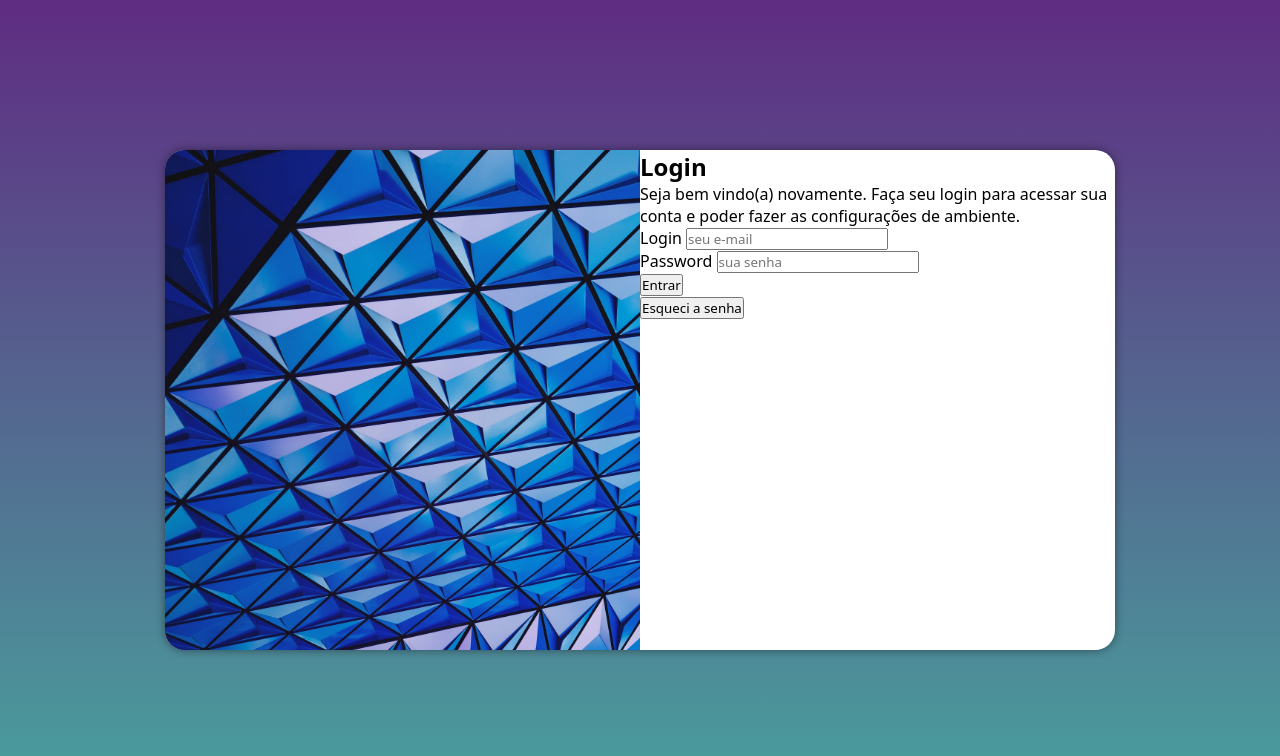
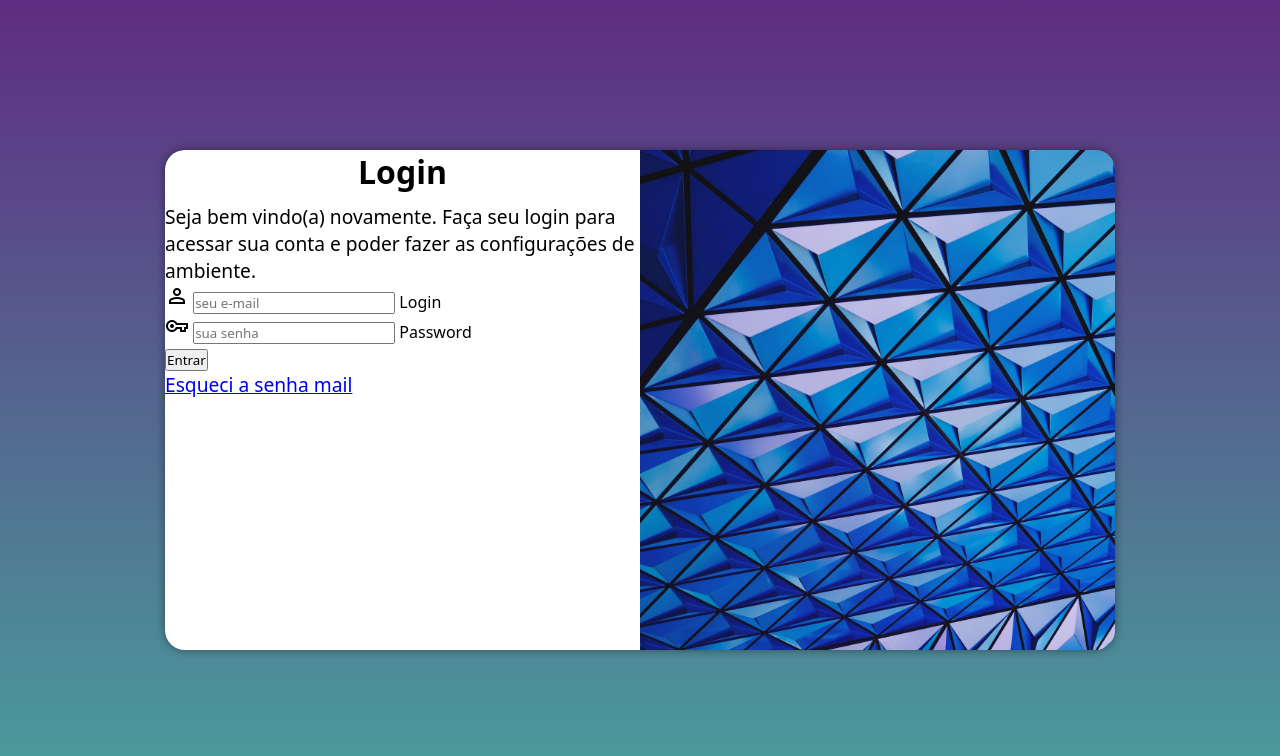
Before and after one commit to alvescamila87/projeto-login, a plain HTML site: page index.html in a window 1280 px wide. Drawn offline with nearby package versions, Linux system fonts and the light colour scheme.

Commit message:
update material icons form

```diff
--- a/css/media-query.css
+++ b/css/media-query.css
@@ -42,13 +42,21 @@ Grandes telas: acima de 1200px
     }
 
     section#login > div#imagem {
-        float: left;
+        float: right;
         width: 50%;
         height: 100%;
     }
 
     section#login > div#formulario {
-        float: right;
+        float: left;
         width: 50%;
     }
+
+    div#formulario > h1 {
+        font-size: 2em;
+    }
+
+    div#formulario > p {
+        font-size: 1.2em;
+    }
 }
--- a/css/style.css
+++ b/css/style.css
@@ -54,3 +54,12 @@ section#login > div#formulatio {
     padding: 10px;
     background-color: black;
 }
+
+div#formulario > h1 {
+    text-align: center;
+    margin-bottom: 10px;
+}
+
+div#formulario > p {
+    font-size: .8em;
+}
--- a/index.html
+++ b/index.html
@@ -4,6 +4,7 @@
     <meta charset="UTF-8">
     <meta http-equiv="X-UA-Compatible" content="IE=edge">
     <meta name="viewport" content="width=device-width, initial-scale=1.0">
+    <link rel="stylesheet" href="https://fonts.googleapis.com/css2?family=Material+Symbols+Outlined:opsz,wght,FILL,GRAD@20..48,100..700,0..1,-50..200" />
     <link rel="stylesheet" href="css/style.css">
     <link rel="stylesheet" href="css/media-query.css">
     <title>Login</title>
@@ -18,17 +19,23 @@
                 <h1>Login</h1>
                 <p>Seja bem vindo(a) novamente. Faça seu login para acessar sua conta e poder fazer as configurações de ambiente.</p>
                 <form action="login.php" method="post" autocomplete="on"></form>
-                <p>
-                    <label for="ilogin">Login</label>
-                    <input type="text" name="login" id="ilogin" required min="3" max="30" placeholder="seu e-mail" autocomplete="username">
-                </p>
-                <p>
-                    <label for="ipassword">Password</label>
-                    <input type="password" name="password" id="ipassword" required min="6" max="16" placeholder="sua senha" autocomplete="current-password">
-                </p>
+                    <div class="campo">
+                        <span class="material-symbols-outlined">
+                            person
+                            </span>
+                        <input type="text" name="login" id="ilogin" required min="3" max="30" placeholder="seu e-mail" autocomplete="e-mail">
+                        <label for="ilogin">Login</label>
+                    </div>
+                    <div class="campo">
+                        <span class="material-symbols-outlined">
+                            vpn_key
+                            </span>
+                        <input type="password" name="password" id="ipassword" required minlength="6" maxlength="16" placeholder="sua senha" autocomplete="current-password">
+                        <label for="ipassword">Password</label>
+                    </div>
                 <p>
                     <input type="submit" value="Entrar"><br>
-                    <input type="submit" value="Esqueci a senha">
+                    <a href="esqueci.html">Esqueci a senha <span class="material-icons">mail</span></a>
                 </p>
 
             </div>
```
